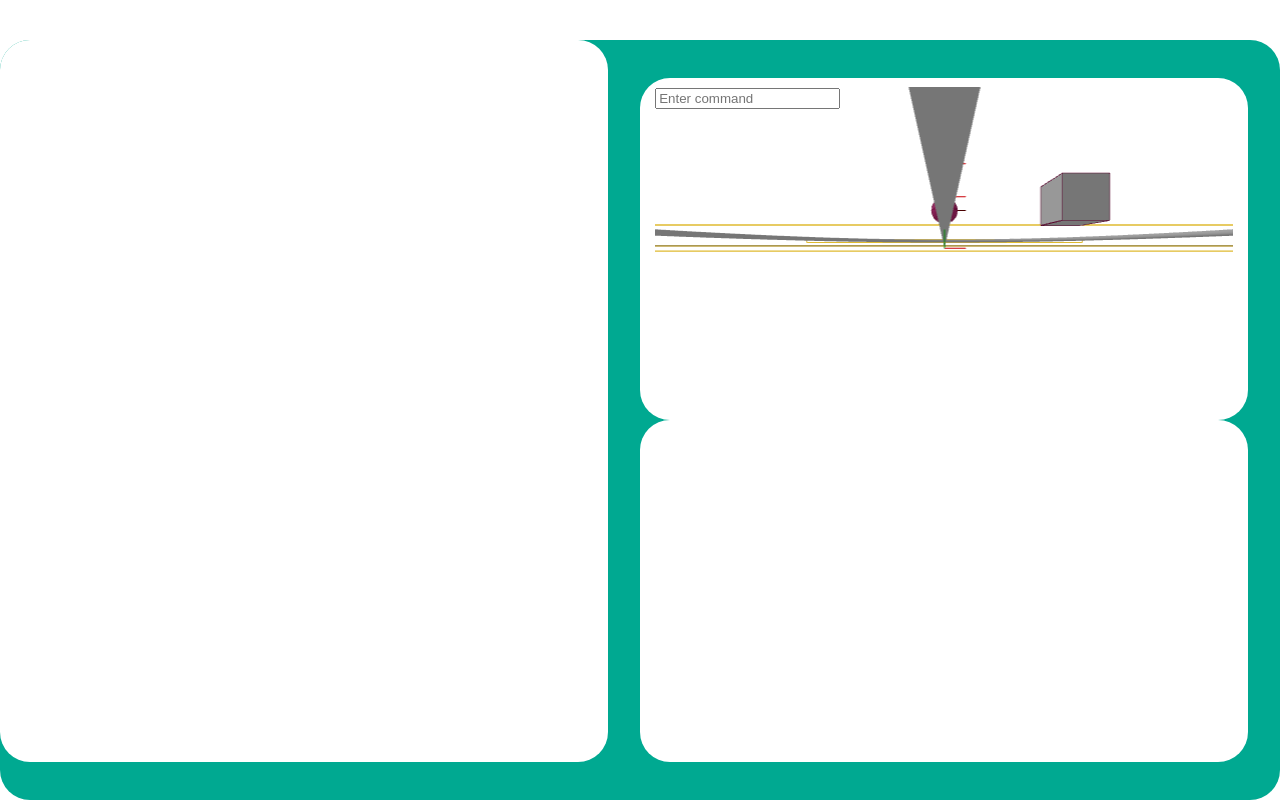
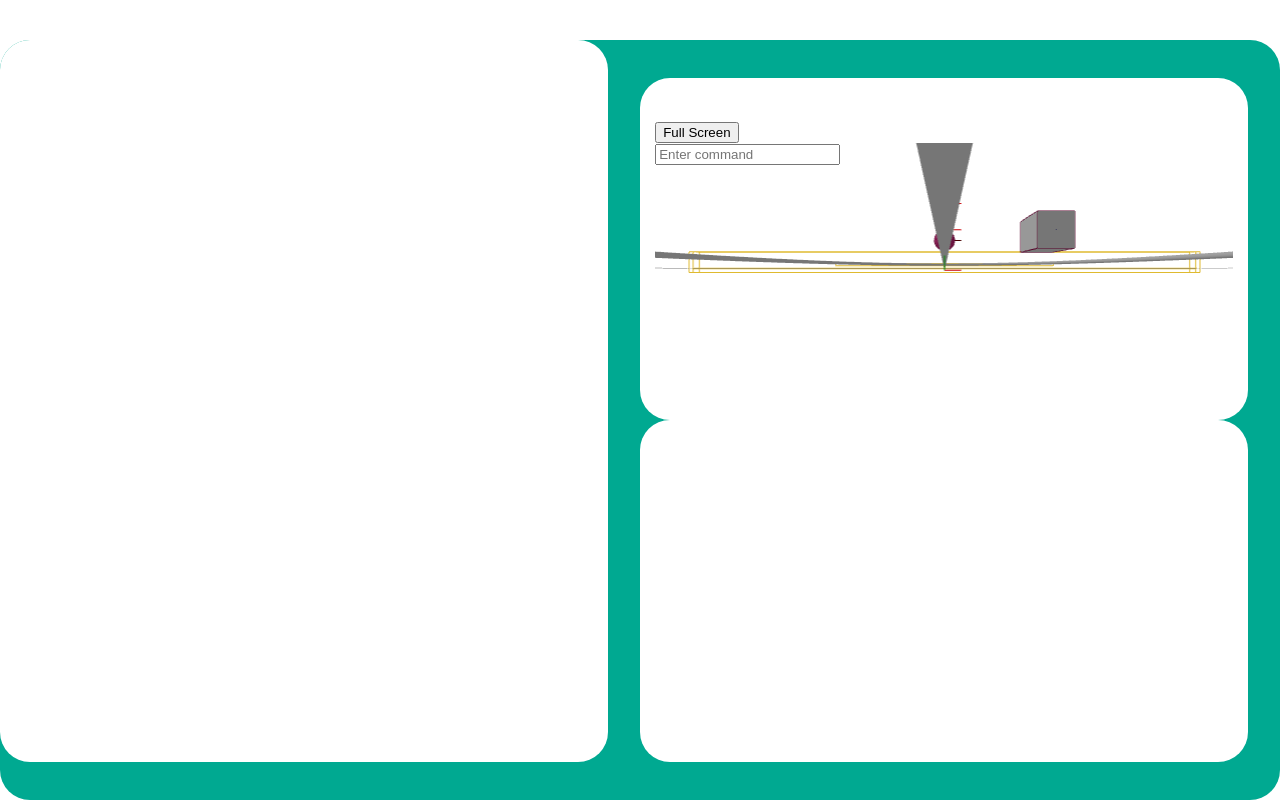
Before and after one commit to danielnyvoll/master, a React (Create React App) app: page /training in a window 1280 px wide. Built offline with nearby package versions, Linux system fonts and the light colour scheme.

Commit message:
Added full screen for soccer

```diff
--- a/src/screens/TrainingScreen.css
+++ b/src/screens/TrainingScreen.css
@@ -34,5 +34,15 @@
 
   .game-container {
     width: 95%;
-    height: 95%;
+    height: 75%;
   }
+
+  .full-screen {
+    position: fixed;
+    top: 0;
+    left: 0;
+    width: 100vw;
+    height: 100vh;
+    background-color: white;
+    z-index: 9999;
+  }
--- a/src/screens/TrainingScreen.js
+++ b/src/screens/TrainingScreen.js
@@ -1,8 +1,15 @@
-import React from "react";
+import React, { useState } from "react";
 import Soccer from "../Soccer";
 import "./TrainingScreen.css";
 
 function TrainingScreen() {
+
+  const [isFullScreen, setIsFullScreen] = useState(false);
+
+  const toggleFullScreen = () => {
+    setIsFullScreen(!isFullScreen);
+  }
+
   return (
     <div className="training-screen">
       <div className="left-container">
@@ -12,7 +19,10 @@ function TrainingScreen() {
       </div>
       <div className="right-container">
         <div className="component-container" style={{ width: "95%", height: "45%" }}>
-          <div className="game-container">
+          <div className={isFullScreen ? "full-screen" : "game-container"}>
+            <button onClick={toggleFullScreen}>
+              {isFullScreen ? "Exit Full Screen" : "Full Screen"}
+            </button>
             <Soccer />
           </div>
         </div>
```
